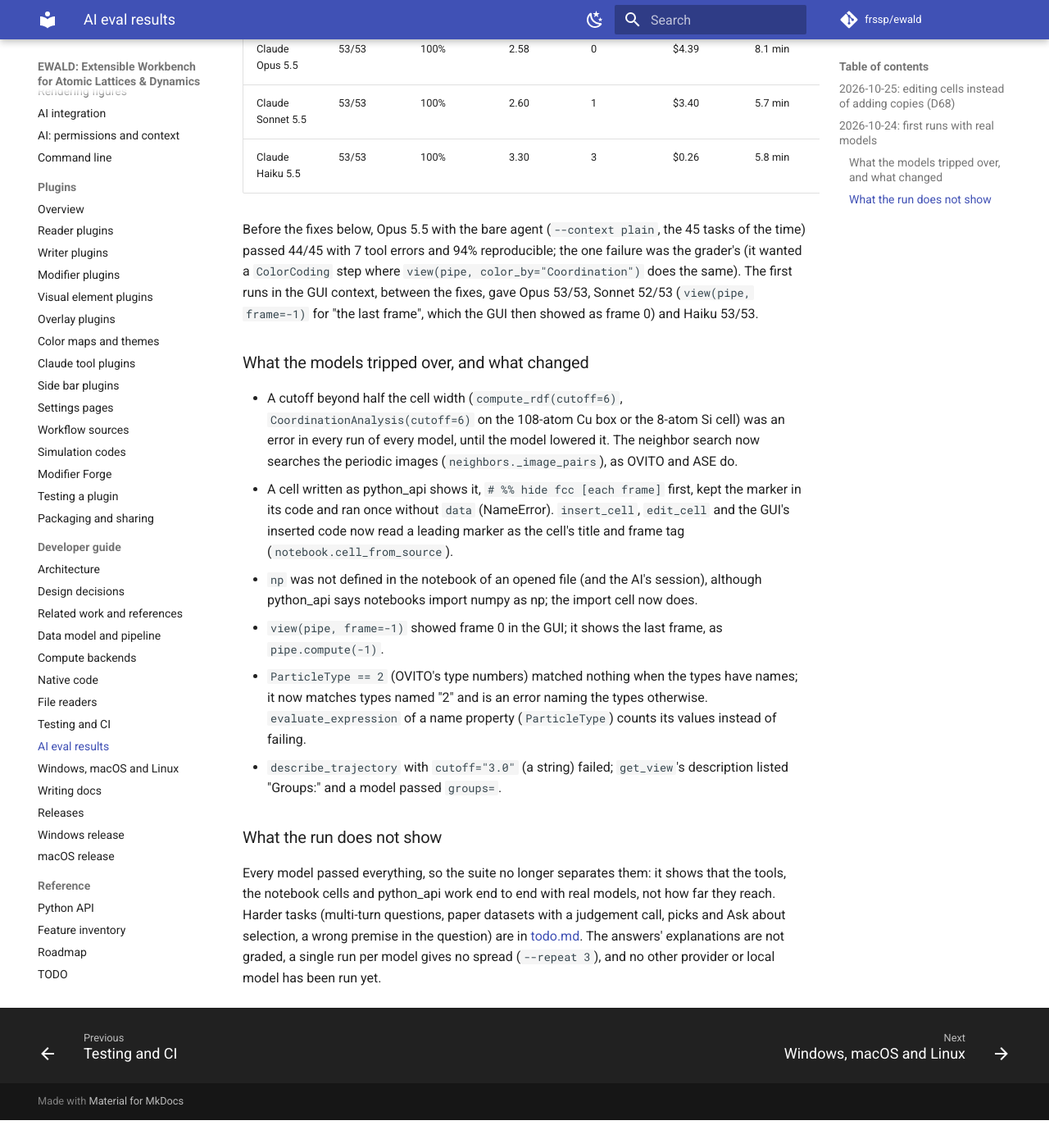
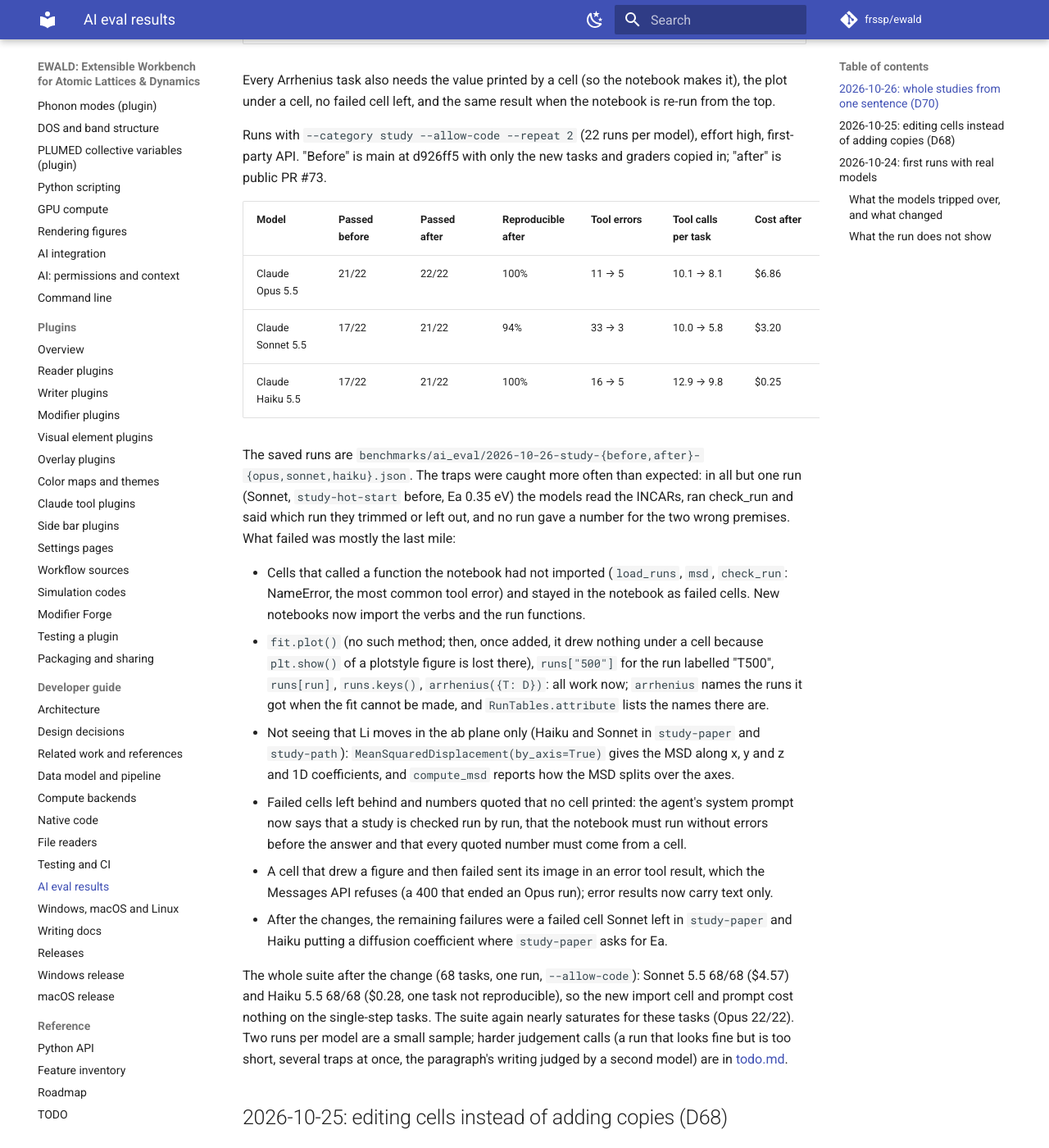
Before and after one commit to frssp/ewald, an MkDocs documentation site: the page built from docs/developer/ai-eval.md, in a window 1280 px wide and 1400 px high, scrolled down 1189 px. Shown: the whole window at 82% size. Built offline with MkDocs 1.6.1 and Material for MkDocs 9.7.7, drawn with Linux system fonts in a browser that asks for light colours; comment, search, counter and statistics services are not loaded; before the commit the page ends 2555 px from its top, so only the background shows below that; some of the changed text lies outside the part shown.

Commit message:
AI eval results for the study tasks (before/after), docs and TODO
Co-Authored-By: Claude Opus 5.5 (1M context) <noreply@anthropic.com>

```diff
--- a/docs/developer/ai-eval.md
+++ b/docs/developer/ai-eval.md
@@ -5,6 +5,72 @@ tasks with known answers. This page keeps the runs made with real models and wha
 the saved runs are in `benchmarks/ai_eval/` (answers, the notebooks the models left, tool calls,
 tokens and cost per task), so a later prompt or tool change can be compared with
 `ewald eval --compare benchmarks/ai_eval/2026-10-24-opus.json new.json`.
+
+## 2026-10-26: whole studies from one sentence (D70)
+
+The owner's next goal (D70) is the AI doing a whole analysis alone: "find the activation energy
+of Li diffusion from these runs" should end in a notebook that compares the runs, fits, plots and,
+when asked, holds the paragraph for the paper. The 53 tasks above did not separate models, so the
+new `study` category asks for whole studies. Nine of its 11 tasks run on synthetic VASP MD series
+written by `ewald.llm.eval_data` (Li hopping between the empty sites of a grid in the ab plane of a
+static S host, Ea 0.30 eV, seeded, so the answer is known), and one on the LLZO paper data:
+
+| Task | What the model has to see |
+|---|---|
+| `study-arrhenius` | five runs next to the one opened; Li only; Ea and its plot |
+| `study-paper` | the same, plus the 2D path, D in cm²/s and a results paragraph quoting the cells' numbers |
+| `study-hot-start` | T500 starts at 2000 K for 120 frames (check_run flags it): cut it, or Ea is 0.03-0.18 eV instead of 0.29 |
+| `study-mislabel` | folder T900 holds a 600 K run (its INCAR): using folder names gives 0.19 eV instead of 0.31 |
+| `study-scf` | T600 hit NELM at 80 % of its steps and its D is off the trend: leave it out |
+| `study-timestep` | the runs store frames 10, 10, 10, 20 and 50 fs apart: one time step for all gives 0.40 eV instead of 0.27 |
+| `study-path` | how Li moves and how long one hop is (2.0 Å, in the ab plane), shown in the 3D view |
+| `study-redo` | a follow-up, "leave the 500 K run out and redo the fit and the plot": edit the fit cell |
+| `study-llzo` | LLZO at 500-800 K (GROMACS XTC, 50.8 fs frames, diffusive from 10 ps): Ea 0.118 eV |
+| `study-one-temperature` | four runs, all at 600 K (a cutoff test): say no Ea can come from them |
+| `study-no-diffusion` | Li only vibrates: say there is no D to fit |
+
+Every Arrhenius task also needs the value printed by a cell (so the notebook makes it), the plot
+under a cell, no failed cell left, and the same result when the notebook is re-run from the top.
+
+Runs with `--category study --allow-code --repeat 2` (22 runs per model), effort high, first-party
+API. "Before" is main at d926ff5 with only the new tasks and graders copied in; "after" is public
+PR #73.
+
+| Model | Passed before | Passed after | Reproducible after | Tool errors | Tool calls per task | Cost after |
+|---|---|---|---|---|---|---|
+| Claude Opus 5.5 | 21/22 | 22/22 | 100% | 11 → 5 | 10.1 → 8.1 | $6.86 |
+| Claude Sonnet 5.5 | 17/22 | 21/22 | 94% | 33 → 3 | 10.0 → 5.8 | $3.20 |
+| Claude Haiku 5.5 | 17/22 | 21/22 | 100% | 16 → 5 | 12.9 → 9.8 | $0.25 |
+
+The saved runs are `benchmarks/ai_eval/2026-10-26-study-{before,after}-{opus,sonnet,haiku}.json`.
+The traps were caught more often than expected: in all but one run (Sonnet, `study-hot-start`
+before, Ea 0.35 eV) the models read the INCARs, ran check_run and said which run they trimmed or
+left out, and no run gave a number for the two wrong premises. What
+failed was mostly the last mile:
+
+- Cells that called a function the notebook had not imported (`load_runs`, `msd`, `check_run`:
+  NameError, the most common tool error) and stayed in the notebook as failed cells. New notebooks
+  now import the verbs and the run functions.
+- `fit.plot()` (no such method; then, once added, it drew nothing under a cell because
+  `plt.show()` of a plotstyle figure is lost there), `runs["500"]` for the run labelled "T500",
+  `runs[run]`, `runs.keys()`, `arrhenius({T: D})`: all work now; `arrhenius` names the runs it got
+  when the fit cannot be made, and `RunTables.attribute` lists the names there are.
+- Not seeing that Li moves in the ab plane only (Haiku and Sonnet in `study-paper` and
+  `study-path`): `MeanSquaredDisplacement(by_axis=True)` gives the MSD along x, y and z and 1D
+  coefficients, and `compute_msd` reports how the MSD splits over the axes.
+- Failed cells left behind and numbers quoted that no cell printed: the agent's system prompt now
+  says that a study is checked run by run, that the notebook must run without errors before the
+  answer and that every quoted number must come from a cell.
+- A cell that drew a figure and then failed sent its image in an error tool result, which the
+  Messages API refuses (a 400 that ended an Opus run); error results now carry text only.
+- After the changes, the remaining failures were a failed cell Sonnet left in `study-paper` and
+  Haiku putting a diffusion coefficient where `study-paper` asks for Ea.
+
+The whole suite after the change (68 tasks, one run, `--allow-code`): Sonnet 5.5 68/68 ($4.57) and
+Haiku 5.5 68/68 ($0.28, one task not reproducible), so the new import cell and prompt cost nothing
+on the single-step tasks. The suite again nearly saturates for these tasks (Opus 22/22). Two runs per model are a small
+sample; harder judgement calls (a run that looks fine but is too short, several traps at once,
+the paragraph's writing judged by a second model) are in [todo.md](../todo.md).
 
 ## 2026-10-25: editing cells instead of adding copies (D68)
 
```
Also changed, not shown: docs/todo.md (+13 -10 lines), docs/user/claude.md (+2 -2 lines), 6 other files.
